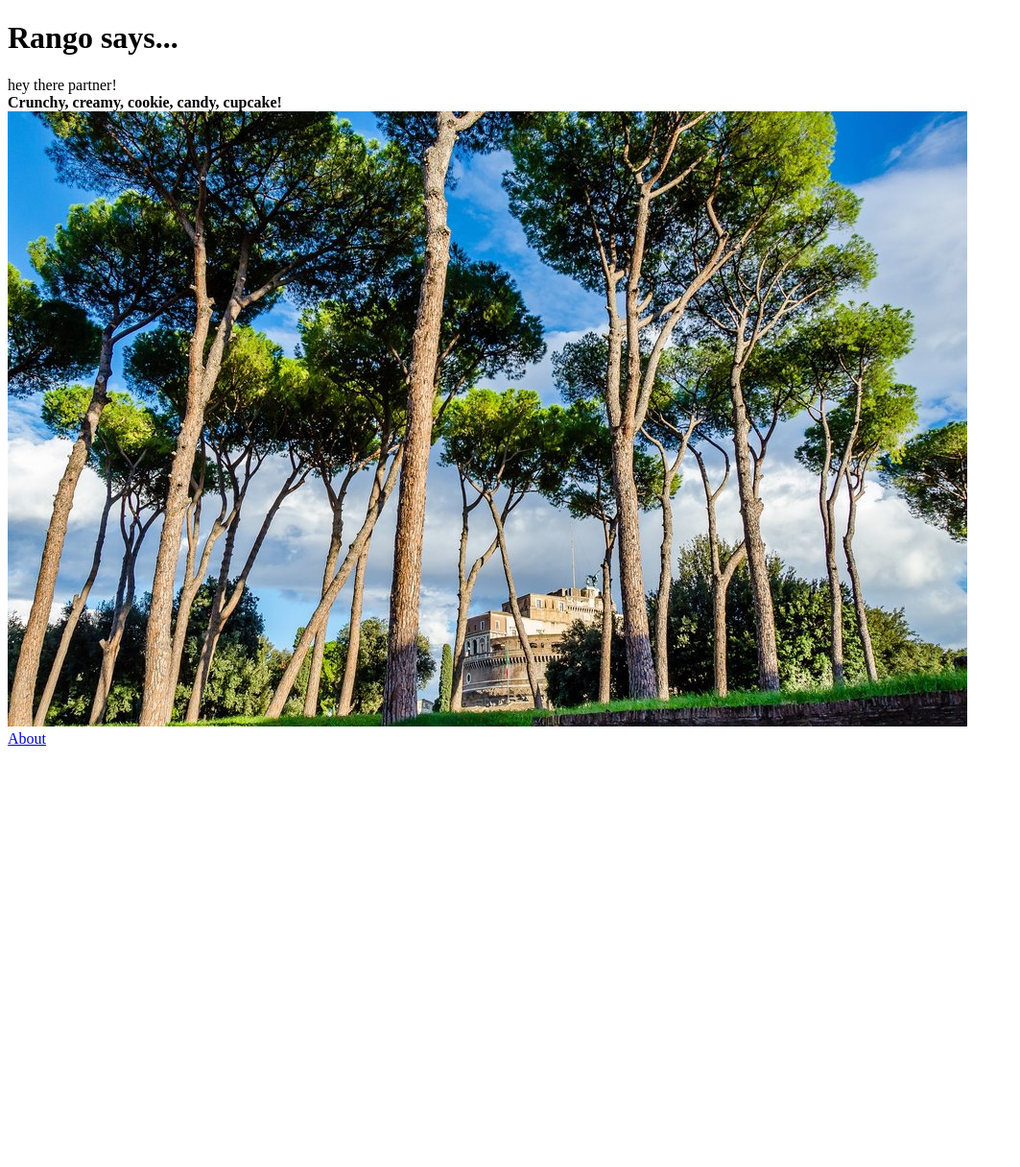
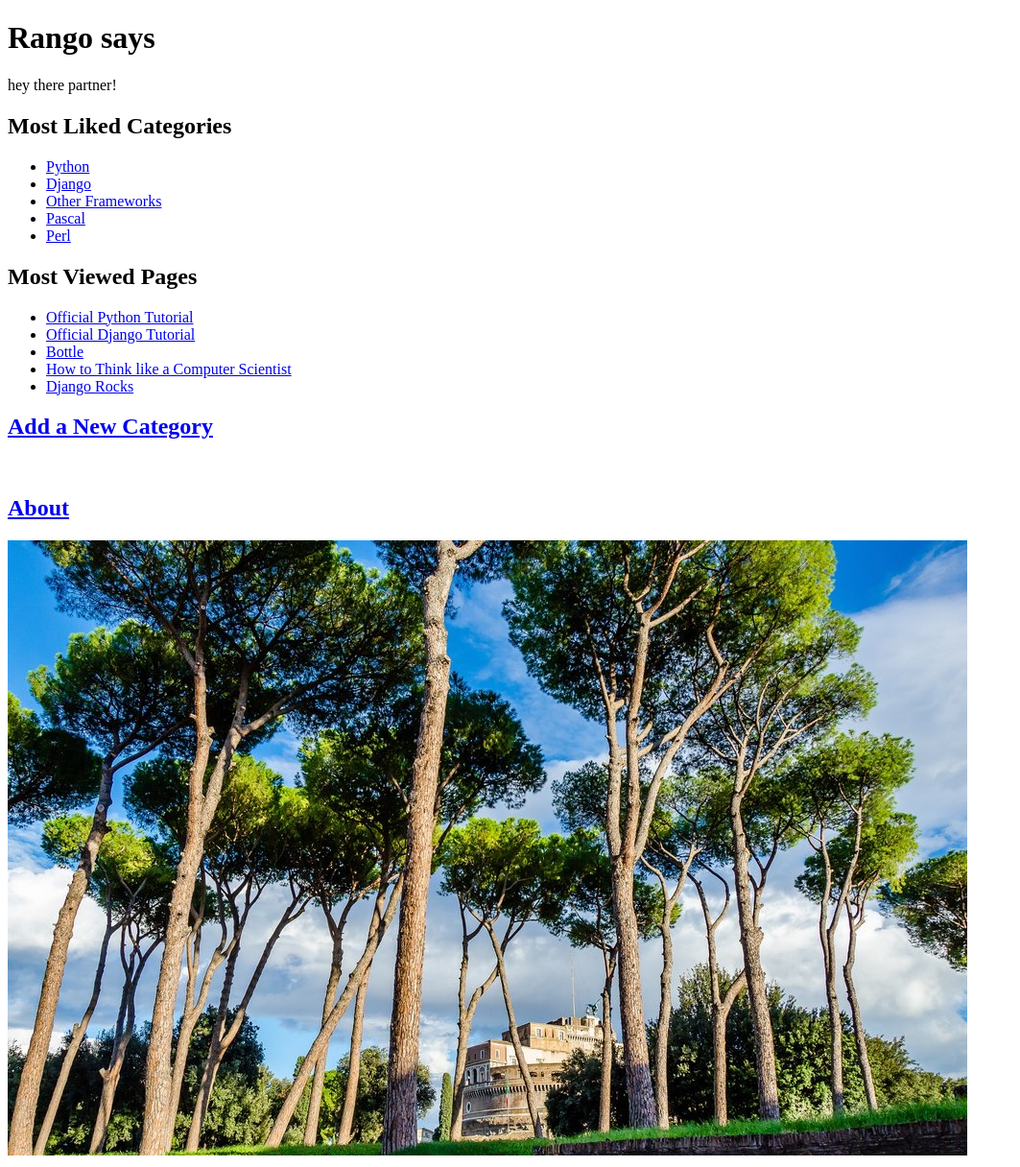
Before and after one commit to bhilosobher/tango_with_django_project, a Django app: page / in a window 1280 px wide. Shown: the whole page at 96% size, without its empty margins (0-1063 px from the left). Before the commit the page ends 777 px from the top, so only its background shows below. Run offline with Django 3.2, Linux system fonts and the light colour scheme; data comes from the database, SQL or seed files in the repository; both versions use the stored data as it was after the commit.

Commit message:
finished chapter 7, without exercises

```diff
--- a/rango/admin.py
+++ b/rango/admin.py
@@ -1,11 +1,11 @@
 from django.contrib import admin
 from rango.models import Category, Page
-
-
 
 class PageAdmin(admin.ModelAdmin):
     list_display = ('title', 'category','url')
 
+class CategoryAdmin(admin.ModelAdmin):
+    prepopulated_fields = {'slug': ('name',)}
 # Register your models here.
-admin.site.register(Category)
+admin.site.register(Category, CategoryAdmin)
 admin.site.register(Page,PageAdmin)
--- a/rango/models.py
+++ b/rango/models.py
@@ -1,11 +1,16 @@
 from django.db import models
-
+from django.template.defaultfilters import slugify
 # Create your models here.
 
 class Category(models.Model):
     name = models.CharField(max_length=128, unique = True)
     views = models.IntegerField(default = 0)
     likes = models.IntegerField(default = 0)
+    slug = models.SlugField(unique = True)
+
+    def save(self, *args, **kwargs):
+        self.slug = slugify(self.name)
+        super(Category, self).save(*args, **kwargs)
 
     class Meta:
         verbose_name_plural = 'Categories'
--- a/rango/urls.py
+++ b/rango/urls.py
@@ -11,4 +11,7 @@ from rango import views
 urlpatterns = [
         url(r'^$', views.index, name = 'index'),
         url(r'^about/', views.about, name = 'about'),
+        url(r'add_category/$', views.add_category, name= 'add_category'),
+        url(r'^category/(?P<category_name_slug>[\w\-]+)/$',
+            views.show_category, name = 'show_category'),
 ]
--- a/rango/views.py
+++ b/rango/views.py
@@ -1,11 +1,69 @@
 from django.http import HttpResponse
 from django.shortcuts import render
+from rango.models import Category, Page
+from rango.forms import CategoryForm, PageForm
 def index(request):
-    context_dict = {'boldmessage': "Crunchy, creamy, cookie, candy, cupcake!"}
-    return render(request, 'rango/index.html', context = context_dict)
+
+    category_list = Category.objects.order_by('-likes')[:5]
+    page_list = Page.objects.order_by('-views')[:5]
+    context_dict = {'categories':category_list,'pages':page_list}
+    # render and send back response
+    return render(request, 'rango/index.html', context_dict)
     #return HttpResponse("Rango says hey there partner!<br/> <a href='/rango/about/'>About</a>")
 
 def about(request):
-    context_dict = {'boldmessage': "Casian"}
-    return render(request, 'rango/about.html', context = context_dict)
+    return render(request, 'rango/about.html')
     #return HttpResponse("Rango says here is the about page.<br/> <a href='/rango/'>Index</a>")
+
+def show_category(request, category_name_slug):
+    #create a context dictionary which we can pass to the template rendering engine
+    context_dict = {}
+
+    try:
+        category  = Category.objects.get(slug = category_name_slug)
+
+        pages = Page.objects.filter(category = category)
+
+        context_dict['pages'] = pages
+        context_dict['category'] = category
+
+    except Category.DoesNotExist:
+        #do nothing if no such category
+        context_dict['pages'] = None
+        context_dict['category'] = None
+
+    return render(request, 'rango/category.html', context_dict)
+
+def add_category(request):
+    form = CategoryForm()
+
+    #a http post? yummmy
+    if request.method == 'POST':
+        form = CategoryForm(request.POST)
+        if form.is_valid():
+            form.save(commit = True)
+            return index(request)
+        else:
+            print(form.errors)
+    return render(request, 'rango/add_category.html', {'form': form})
+
+def add_page(request,category_name_slug):
+    try:
+        category = Category.objects.get(slug=category_name_slug)
+    except Category.DoesNotExist:
+        category = None
+    form = PageForm()
+    if request.method == 'POST':
+        form = PageForm(request.POST)
+        if form.is_valid():
+            if category:
+                page = form.save(commit = False) #what is commit = false/true?)
+                page.category = category
+                page.views = 0
+                page.save()
+                return show_category(request, category_name_slug)
+            else:
+                print(form.errors)
+
+    context_dict = {'form':form, 'category':category}
+    return render(request, 'rango/add_page.html', context_dict)
--- a/templates/rango/index.html
+++ b/templates/rango/index.html
@@ -9,26 +9,49 @@
 	</head>
 
 	<body>
-		<h1>Rango says...</h1>
+
+		<h1>Rango says</h1>
+		<div>hey there partner!</div>
+
+		<div><h2>Most Liked Categories</h2></div>
 
 		<div>
-			hey there partner!<br />
-			<strong>{{ boldmessage }}</strong>
+		{% if categories %}
+		<ul>
+			{% for category in categories %}
+				<li>
+					<a href="/rango/category/{{ category.slug }}">{{ category.name }}</a>
+				</li>
+			{% endfor %}
+		</ul>
+		{% else %}
+			<strong>There are no categories present.</strong>
+		{% endif %}
 		</div>
 
+		<div><h2>Most Viewed Pages</h2></div>
+
 		<div>
+		{% if pages %}
+		<ul>
+			{% for page in pages %}
+				<li>
+					<a href="{{ page.url }}"> {{ page.title }} </a>
+				</li>
+			{% endfor %}
+		</ul>
+		{% else %}
+			<strong>There are no pages present.</strong>
+		{% endif %}
+		</div>
 
+		<a href="/rango/add_category/"> <h2>Add a New Category</h2></a><br />
+
+		<div>
+			<a href="/rango/about/"><h2>About</h2></a>
 			<img src="{% static "images/rango.jpg" %}"
 				alt="Picture of Rango" /> <!-- New line -->
 		</div>
-
-		<div>
-
-			<a href="/rango/about/">About</a>
-
-		</div>
-
-
 	</body>
 
-	</html>
+</html>
```
Also changed, not shown: rango/forms.py (added, +36 -0 lines), templates/rango/about.html (+5 -7 lines), templates/rango/add_category.html (added, +24 -0 lines), templates/rango/category.html (added, +29 -0 lines), db.sqlite3, rango/migrations/0003_category_slug.py (added), static/images/bath.jpg (deleted), templates/rango/add_page.html (added).
